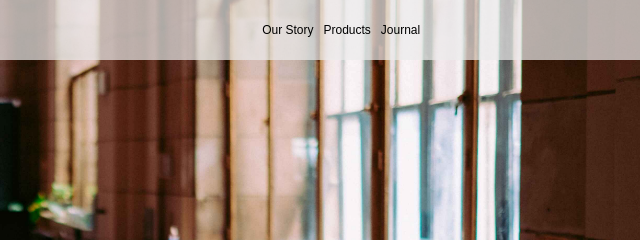
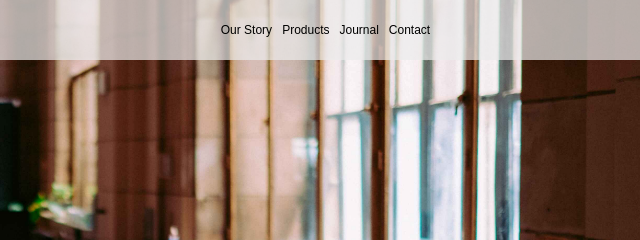
Before and after one commit to Shubham-raut/ark-studio, a plain HTML site: page index.html in a window 1280 px wide. Shown: the top 240 px of the page, 640-1280 px from the left. Drawn offline with Linux system fonts and the light colour scheme.

Commit message:
corrected

```diff
--- a/index.html
+++ b/index.html
@@ -22,7 +22,7 @@
                             <a href="Journal" id="nav_item_3">Journal</a>
                         </li>
                         <li>
-                            <a href="Contact" id="nav_item_4"></a>
+                            <a href="Contact" id="nav_item_4">Contact</a>
                         </li>
                     </ul>
                 </nav>
```
